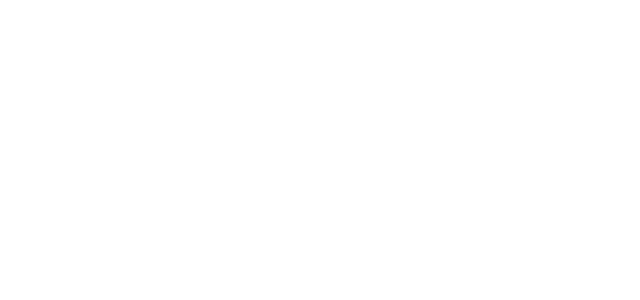
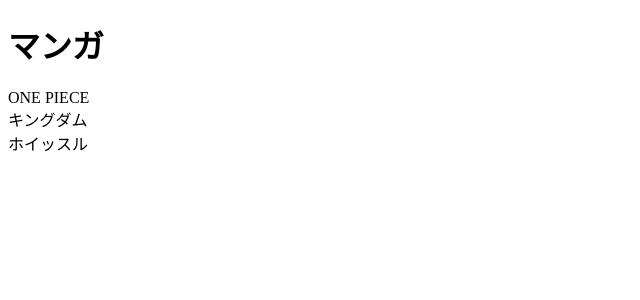
Before and after one commit to Channelsu/manga, a Nuxt app: page /mangas in a window 1280 px wide. Before the commit this address had no page. Shown: the top 300 px of the page, without its empty margins (0-640 px from the left). Built offline with nearby package versions, Linux system fonts and the light colour scheme.

Commit message:
マンガ一覧ページ作成

```diff
--- /dev/null
+++ b/pages/mangas.vue
@@ -0,0 +1,25 @@
+<template>
+  <div>
+    <h1>マンガ</h1>
+    <div v-for="manga in mangas" :key="manga.id">
+      {{ manga.name }}
+    </div>
+  </div>
+</template>
+
+<script>
+export default {
+  data() {
+    return {
+      mangas: [
+        { id: '1', name: 'ONE PIECE' },
+        { id: '2', name: 'キングダム' },
+        { id: '3', name: 'ホイッスル' },
+      ],
+    };
+  },
+};
+</script>
+
+<style lang="scss" scoped>
+</style>
```
